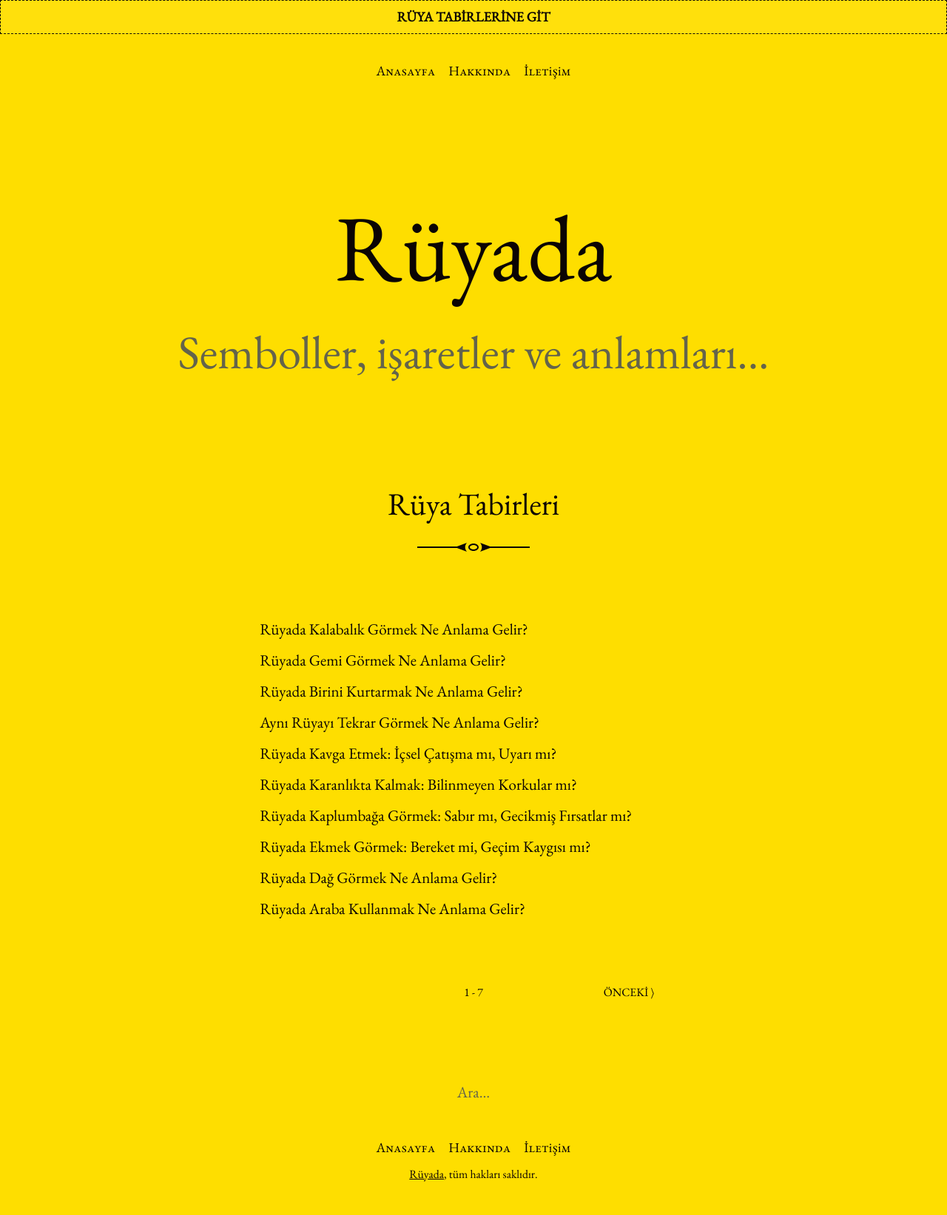
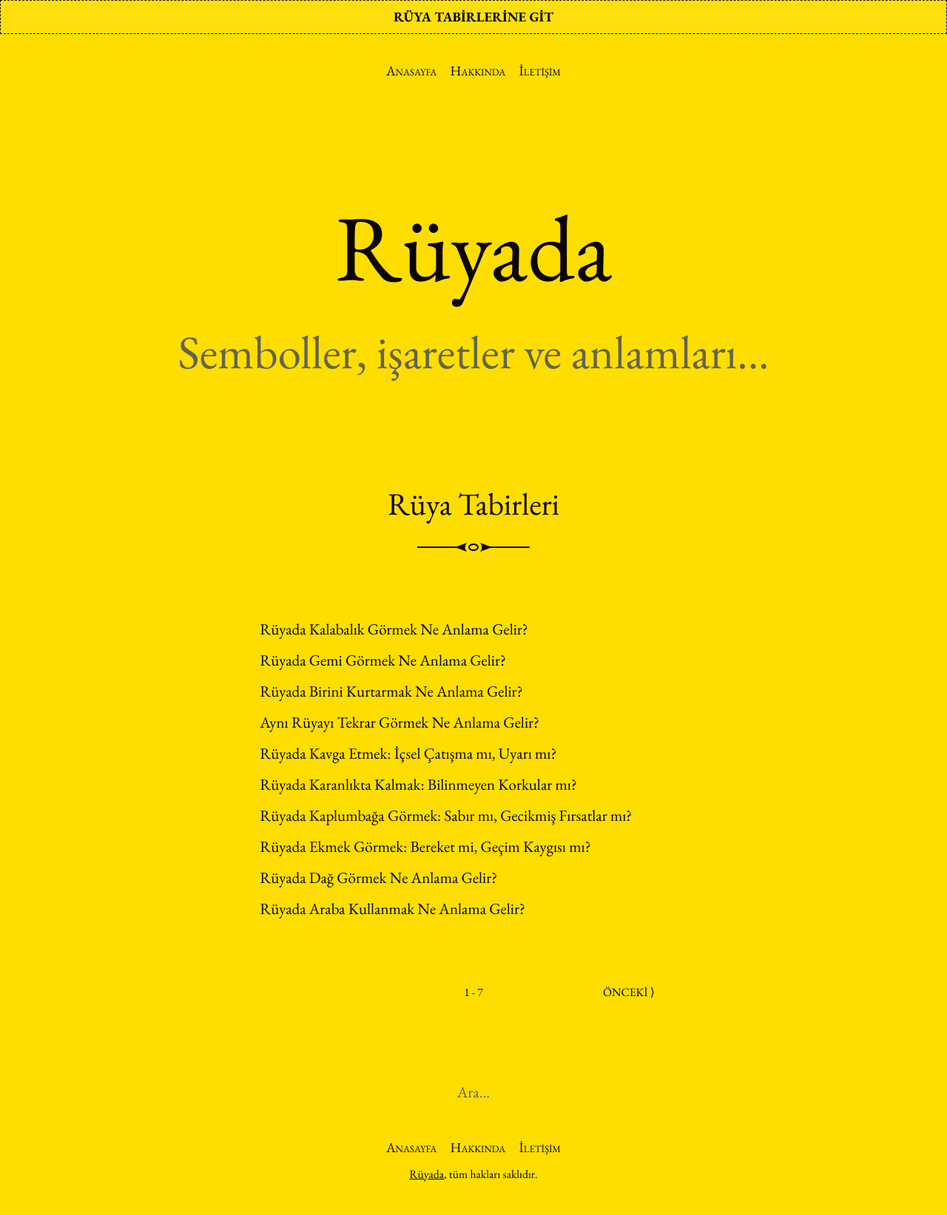
Before and after one commit to melihkocaturk/ruya-blog, a Jekyll site: the page built from index.html, in a window 1280 px wide. Shown: the whole page at 74% size. Built offline with Jekyll 4.4.1, drawn with Linux system fonts in a browser that asks for light colours; the list of posts is cut into pages by our own code.

Commit message:
google font update

```diff
--- a/_layouts/default.html
+++ b/_layouts/default.html
@@ -11,6 +11,9 @@
     <meta name="viewport" content="width=device-width, initial-scale=1">
     <title>{% if page.title %}{{ page.title | escape }}{% else %}{{ site.title | escape }}{% endif %}</title>
     <meta name="description" content="{{ page.description | default: site.description | strip_html | normalize_whitespace | truncate: 160 | escape }}">
+    <link rel="preconnect" href="https://fonts.googleapis.com">
+    <link rel="preconnect" href="https://fonts.gstatic.com" crossorigin>
+    <link href="https://fonts.googleapis.com/css2?family=EB+Garamond:ital,wght@0,400..800;1,400..800&display=swap" rel="stylesheet">
     <link rel="stylesheet" href="{{ '/assets/css/main.css' | relative_url }}?{{ site.time | date: '%s%N' }}">
     <link rel="apple-touch-icon" href="{{ site.icon }}">
 
--- a/assets/css/main.scss
+++ b/assets/css/main.scss
@@ -10,7 +10,7 @@
   "variables",
   "syntax-highlighting",
   "mixins",
-  "font",
+  // "font",
   "base",
   "masthead",
   "menu",
```
